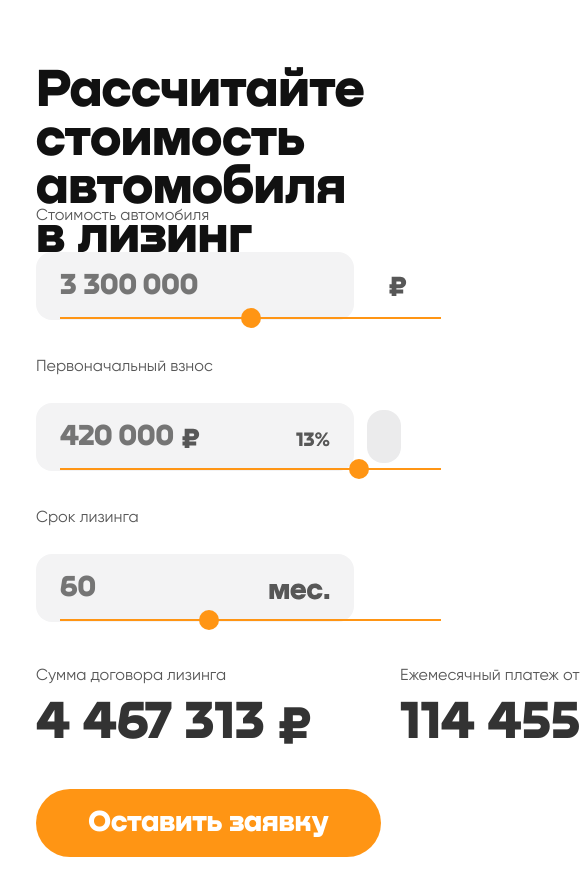
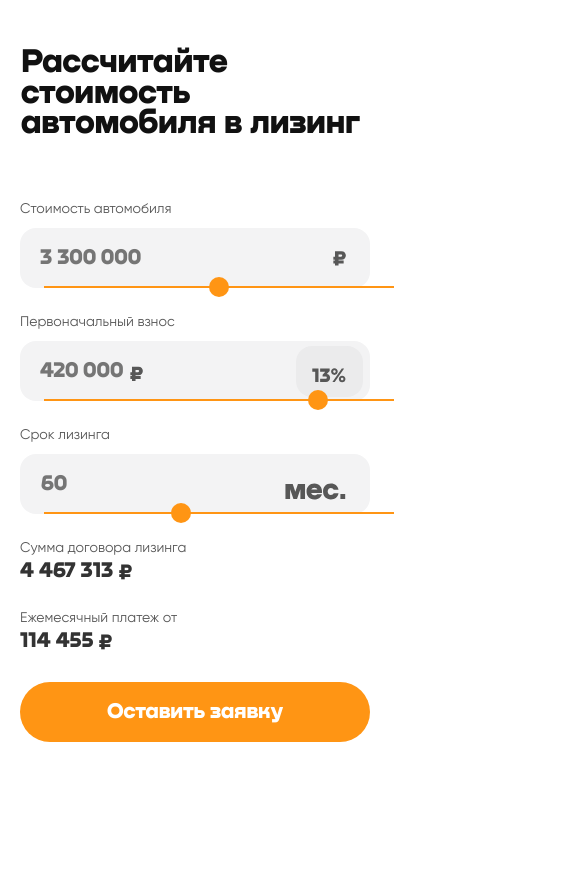
Before and after one commit to InnaRomanova/lizing-test, a React (Create React App) app: page / in a window 390 px wide. Shown: the top 896 px of the page, 585 px wide, since content can reach past the window. After the commit the page ends 844 px from the top, so only its background shows below. Built offline with nearby package versions, Linux system fonts and the light colour scheme.

Commit message:
adaptive 320

```diff
--- a/package.json
+++ b/package.json
@@ -2,6 +2,7 @@
   "name": "lizing-test",
   "version": "0.1.0",
   "private": true,
+  "homepage": "https://innaromanova.github.io/lizing-test",
   "dependencies": {
     "@testing-library/jest-dom": "^5.16.5",
     "@testing-library/react": "^13.4.0",
@@ -13,6 +14,8 @@
     "web-vitals": "^2.1.4"
   },
   "scripts": {
+    "predeploy": "npm run build",
+    "deploy": "gh-pages -d build",
     "start": "react-scripts start",
     "build": "react-scripts build",
     "test": "react-scripts test",
@@ -35,5 +38,8 @@
       "last 1 firefox version",
       "last 1 safari version"
     ]
+  },
+  "devDependencies": {
+    "gh-pages": "^5.0.0"
   }
 }
--- a/src/components/mainPage/amountSection/Amount.css
+++ b/src/components/mainPage/amountSection/Amount.css
@@ -29,8 +29,7 @@
     flex-direction: column;
     align-items: flex-start;
     gap: 13px;
-    /* max-width: 279px; */
-    min-height: 81px;
+    height: 81px;
 }
 
 .amount__text {
@@ -119,3 +118,33 @@
         width: 345px;
     }
 }
+
+@media screen and (max-width: 699px) {
+    .amount {
+        padding-top: 25px;
+    }
+
+    .amount__form {
+        grid-template-columns: repeat(1, 1fr);
+        row-gap: 29px;
+    }
+
+    .amount__form-container {
+        gap: 3px;
+        height: 41px;
+    }
+
+    .amount__text {
+        font-size: 22px;
+        line-height: 91%;
+        height: 20px;
+    }
+
+    .amount__button {
+        font-size: 22px;
+        line-height: 91%;
+        width: 100%;
+        min-height: 60px;
+        margin-top: 3px;
+    }
+}
--- a/src/components/mainPage/contentSection/Content.css
+++ b/src/components/mainPage/contentSection/Content.css
@@ -7,10 +7,19 @@
     margin: 0;
     padding: 0;
     max-width: 753px;
-    height: 98px;
+    min-height: 98px;
     font-family: 'Nekst-Black';
     font-style: normal;
     font-weight: 900;
     font-size: 54px;
     line-height: 90%;
 }
+
+@media screen and (max-width: 699px) {
+    .content__title {
+        min-height: 124px;
+        font-size: 34px;
+        width: 100%;
+        margin-left: 1px;
+    }
+}
--- a/src/components/mainPage/contentSection/ContentSection.jsx
+++ b/src/components/mainPage/contentSection/ContentSection.jsx
@@ -3,7 +3,7 @@ import React from 'react';
 function ContentSection() {
     return (
             <section className="content">
-                <h1 className="content__title">Рассчитайте стоимость автомобиля в лизинг</h1>
+                <h1 className="content__title">Рассчитайте стоимость автомобиля в&nbsp;лизинг</h1>
             </section>
     );
 }
--- a/src/components/mainPage/formSection/Form.css
+++ b/src/components/mainPage/formSection/Form.css
@@ -244,7 +244,6 @@
     }
 
     .form__number {
-    /* max-width: 696px; */
         margin-top: 26px;
     }
 
@@ -262,3 +261,61 @@
         margin-left: 24px;
     }
 }
+
+@media screen and (max-width: 699px) {
+    .form__container {
+        margin-top: 28px;
+    }
+
+    .form__list {
+        gap: 24px
+    }
+
+    .form__label {
+        font-size: 14px;
+        line-height: 136%;
+    }
+
+    .form__number {
+        margin-top: 9px;
+        min-height: 60px;
+    }
+
+    .form__currency {
+        width: 100%;
+        font-size: 22px;
+        line-height: 91%;
+        margin-left: 20px;
+    }
+
+    .form__currency-contribution {
+        margin-left: 110px;
+    }
+
+    .form__currency-image {
+        width: 15px;
+    }
+
+    .form__discount {
+        width: 15px;
+        margin-top: 5px;
+        padding-left: 56px;
+        padding-bottom: 14px;
+    }
+
+    .form__input-slider {
+        width: 100%;
+        margin-top: 58px;
+    }
+
+    .form__months {
+        font-size: 22px;
+        line-height: 91%;
+        margin-left: 21px;
+    }
+
+    .form__discount-image {
+        font-size: 22px;
+        line-height: 91%;
+    }
+}
--- a/src/pages/App.css
+++ b/src/pages/App.css
@@ -29,3 +29,11 @@
         padding-top: 67px;
     }
 }
+
+@media screen and (max-width: 699px) {
+    .page__content {
+        margin-left: 20px;
+        margin-right: 20px;
+        padding-top: 47px;
+    }
+}
```
Also changed, not shown: 2 other files (tests, documents, lock files or other folders). Lines whose indentation alone changed are shown as unchanged.
